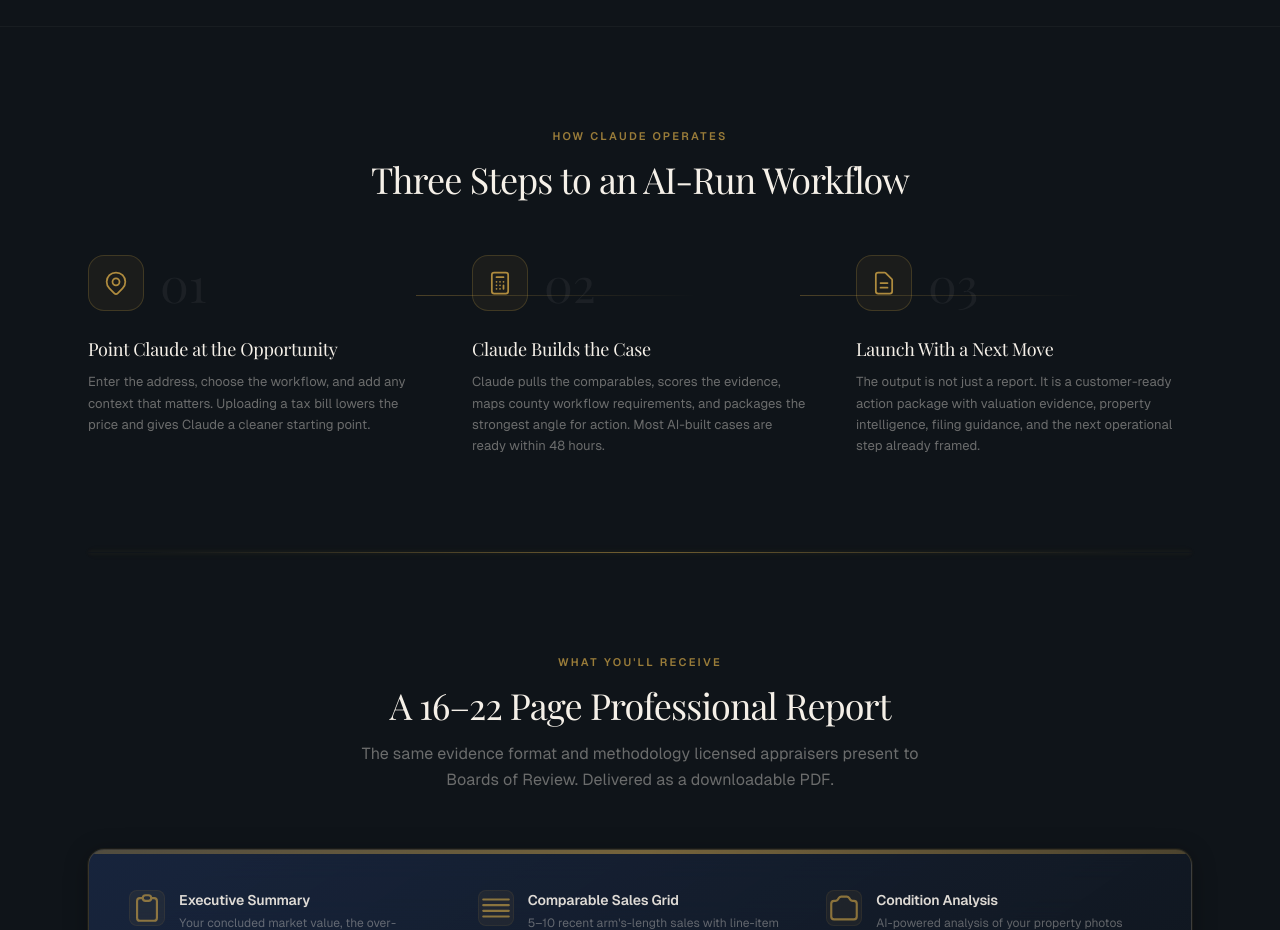
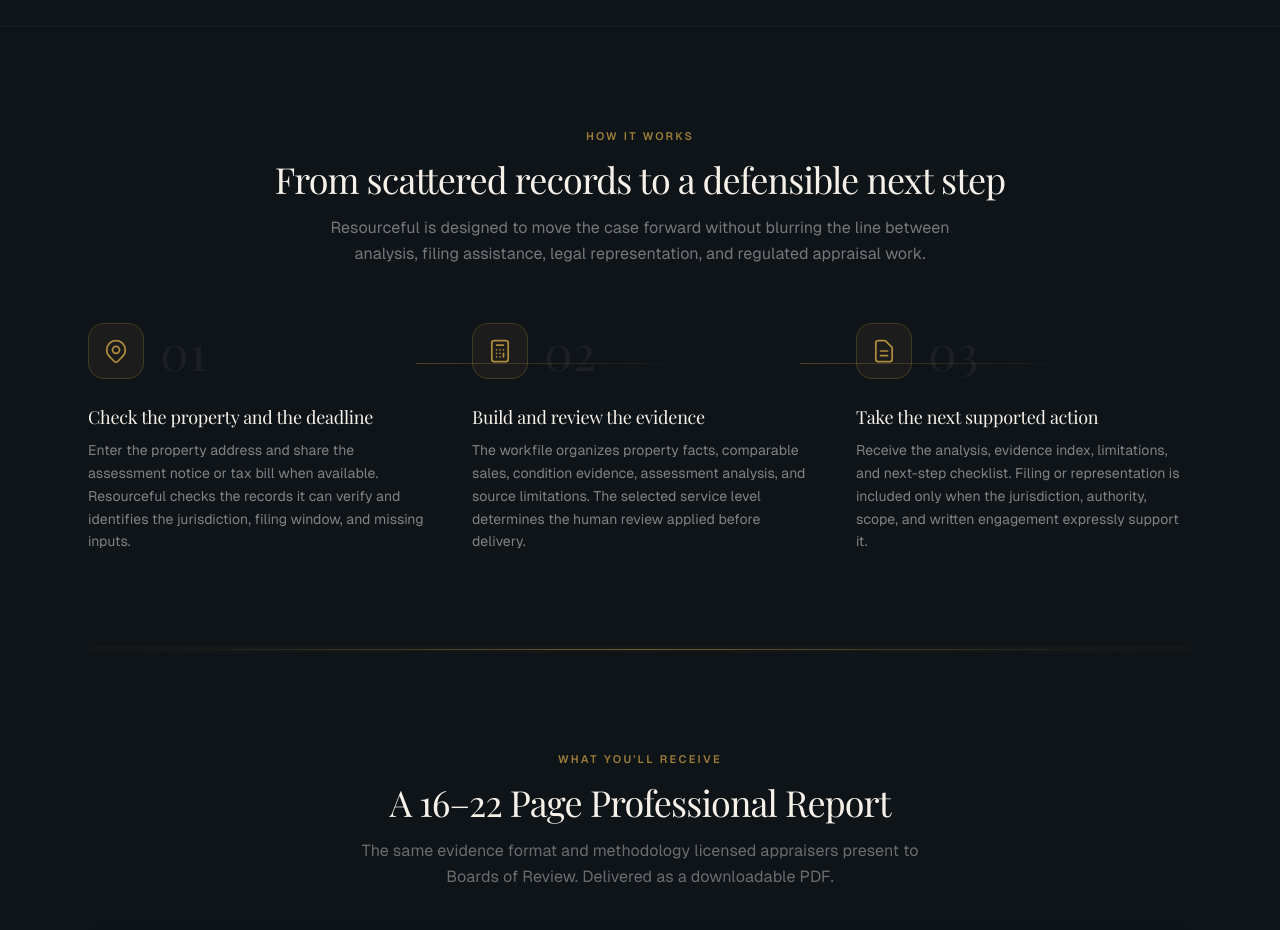
Before and after one commit to mikelaurenzo7-collab/Resourceful, a Next.js app: page / in a window 1280 px wide. Shown: the part 2200-3130 px from the top of the page. Built offline with nearby package versions, Linux system fonts and the light colour scheme; no server answers; a web font is replaced by a local one.

Commit message:
make the customer journey explicit

```diff
--- a/src/components/landing/HowItWorks.tsx
+++ b/src/components/landing/HowItWorks.tsx
@@ -1,35 +1,35 @@
 const steps = [
   {
     number: '01',
-    title: 'Point Claude at the Opportunity',
+    title: 'Check the property and the deadline',
     description:
-      'Enter the address, choose the workflow, and add any context that matters. Uploading a tax bill lowers the price and gives Claude a cleaner starting point.',
+      'Enter the property address and share the assessment notice or tax bill when available. Resourceful checks the records it can verify and identifies the jurisdiction, filing window, and missing inputs.',
     icon: (
       <svg className="w-7 h-7" fill="none" stroke="currentColor" viewBox="0 0 24 24" aria-hidden="true">
-        <path strokeLinecap="round" strokeLinejoin="round" strokeWidth={1.5} d="M17.657 16.657L13.414 20.9a1.998 1.998 0 01-2.827 0l-4.244-4.243a8 8 0 1111.314 0z" />
-        <path strokeLinecap="round" strokeLinejoin="round" strokeWidth={1.5} d="M15 11a3 3 0 11-6 0 3 3 0 016 0z" />
+        <path strokeLinecap="round" strokeLinejoin="round" strokeWidth={1.5} d="M17.7 16.7 13.4 21a2 2 0 0 1-2.8 0l-4.3-4.3a8 8 0 1 1 11.4 0Z" />
+        <path strokeLinecap="round" strokeLinejoin="round" strokeWidth={1.5} d="M15 11a3 3 0 1 1-6 0 3 3 0 0 1 6 0Z" />
       </svg>
     ),
   },
   {
     number: '02',
-    title: 'Claude Builds the Case',
+    title: 'Build and review the evidence',
     description:
-        'Claude pulls the comparables, scores the evidence, maps county workflow requirements, and packages the strongest angle for action. Most AI-built cases are ready within 48 hours.',
+      'The workfile organizes property facts, comparable sales, condition evidence, assessment analysis, and source limitations. The selected service level determines the human review applied before delivery.',
     icon: (
       <svg className="w-7 h-7" fill="none" stroke="currentColor" viewBox="0 0 24 24" aria-hidden="true">
-        <path strokeLinecap="round" strokeLinejoin="round" strokeWidth={1.5} d="M9 7h6m0 10v-3m-3 3h.01M9 17h.01M9 14h.01M12 14h.01M15 11h.01M12 11h.01M9 11h.01M7 21h10a2 2 0 002-2V5a2 2 0 00-2-2H7a2 2 0 00-2 2v14a2 2 0 002 2z" />
+        <path strokeLinecap="round" strokeLinejoin="round" strokeWidth={1.5} d="M9 7h6m0 10v-3m-3 3h.01M9 17h.01M9 14h.01M12 14h.01M15 11h.01M12 11h.01M9 11h.01M7 21h10a2 2 0 0 0 2-2V5a2 2 0 0 0-2-2H7a2 2 0 0 0-2 2v14a2 2 0 0 0 2 2Z" />
       </svg>
     ),
   },
   {
     number: '03',
-    title: 'Launch With a Next Move',
+    title: 'Take the next supported action',
     description:
-      'The output is not just a report. It is a customer-ready action package with valuation evidence, property intelligence, filing guidance, and the next operational step already framed.',
+      'Receive the analysis, evidence index, limitations, and next-step checklist. Filing or representation is included only when the jurisdiction, authority, scope, and written engagement expressly support it.',
     icon: (
       <svg className="w-7 h-7" fill="none" stroke="currentColor" viewBox="0 0 24 24" aria-hidden="true">
-        <path strokeLinecap="round" strokeLinejoin="round" strokeWidth={1.5} d="M9 12h6m-6 4h6m2 5H7a2 2 0 01-2-2V5a2 2 0 012-2h5.586a1 1 0 01.707.293l5.414 5.414a1 1 0 01.293.707V19a2 2 0 01-2 2z" />
+        <path strokeLinecap="round" strokeLinejoin="round" strokeWidth={1.5} d="M9 12h6m-6 4h6m2 5H7a2 2 0 0 1-2-2V5a2 2 0 0 1 2-2h5.6a1 1 0 0 1 .7.3l5.4 5.4a1 1 0 0 1 .3.7V19a2 2 0 0 1-2 2Z" />
       </svg>
     ),
   },
@@ -37,40 +37,40 @@
 
 export default function HowItWorks() {
   return (
-    <section className="mx-auto max-w-6xl px-6 py-24">
+    <section className="mx-auto max-w-6xl px-6 py-24" aria-labelledby="how-it-works-heading">
       <div className="text-center mb-14">
         <span className="text-[11px] font-semibold tracking-[0.2em] text-gold/70 uppercase">
-          How Claude Operates
+          How It Works
         </span>
-        <h2 className="font-display text-3xl md:text-4xl text-cream mt-3 tracking-tight">
-          Three Steps to an AI-Run Workflow
+        <h2 id="how-it-works-heading" className="font-display text-3xl md:text-4xl text-cream mt-3 tracking-tight">
+          From scattered records to a defensible next step
         </h2>
+        <p className="mt-4 text-cream/45 max-w-2xl mx-auto leading-relaxed">
+          Resourceful is designed to move the case forward without blurring the line between analysis, filing assistance, legal representation, and regulated appraisal work.
+        </p>
       </div>
 
       <div className="grid md:grid-cols-3 gap-12 md:gap-8 lg:gap-12">
-        {steps.map((step, i) => (
+        {steps.map((step, index) => (
           <div
             key={step.number}
             className="relative group"
-            data-animate={i % 2 === 0 ? 'slide-left' : 'slide-right'}
-            data-delay={String((i + 1) * 200)}
+            data-animate={index % 2 === 0 ? 'slide-left' : 'slide-right'}
+            data-delay={String((index + 1) * 200)}
           >
-            {/* Connector line — behind content, clipped to gap between cards */}
-            {i < steps.length - 1 && (
+            {index < steps.length - 1 && (
               <div className="hidden md:block absolute top-10 left-[calc(100%-8px)] w-[calc(100%-56px)] h-px bg-gradient-to-r from-gold/30 via-gold/15 to-transparent -z-10" />
             )}
 
             <div className="flex items-center gap-4 mb-6">
-              <div
-                className="flex items-center justify-center w-14 h-14 rounded-2xl border border-gold/20 bg-gold/[0.06] text-gold/80 transition-all duration-300 group-hover:border-gold/40 group-hover:bg-gold/[0.1] group-hover:shadow-[0_0_20px_rgba(212,168,71,0.1)]"
-              >
+              <div className="flex items-center justify-center w-14 h-14 rounded-2xl border border-gold/20 bg-gold/[0.06] text-gold/80 transition-all duration-300 group-hover:border-gold/40 group-hover:bg-gold/[0.1]">
                 {step.icon}
               </div>
               <span className="font-display text-5xl text-cream/[0.06] select-none">{step.number}</span>
             </div>
 
             <h3 className="font-display text-lg text-cream mb-2">{step.title}</h3>
-            <p className="text-[13px] text-cream/40 leading-relaxed">{step.description}</p>
+            <p className="text-sm text-cream/50 leading-relaxed">{step.description}</p>
           </div>
         ))}
       </div>
```
